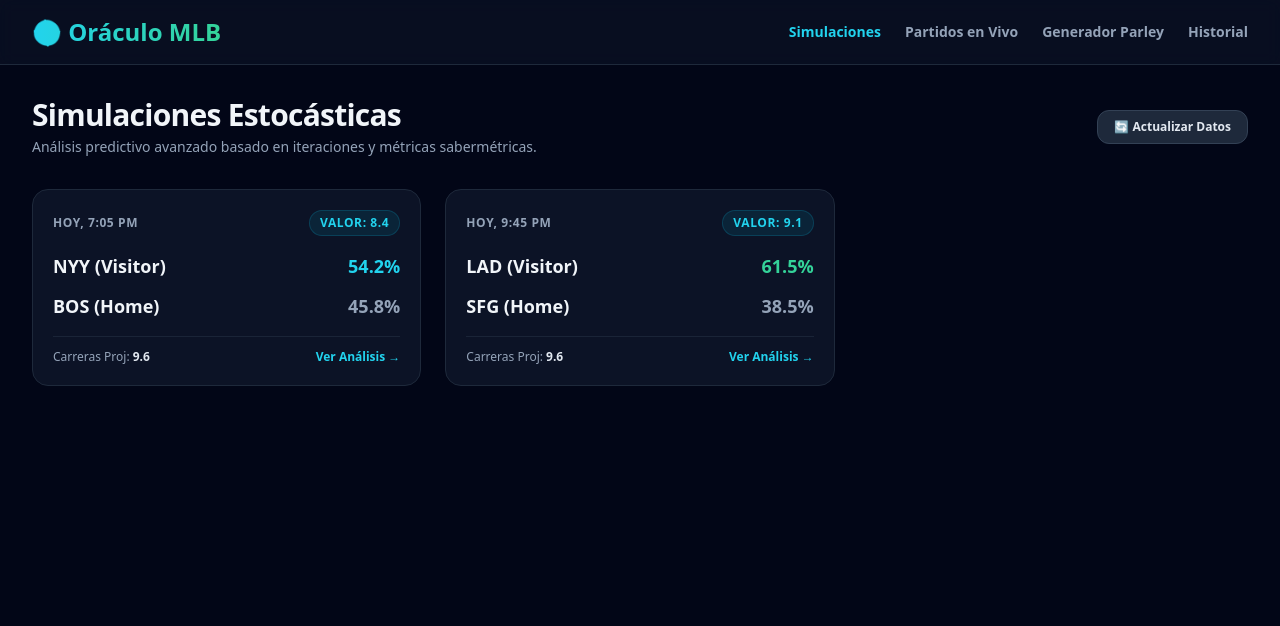
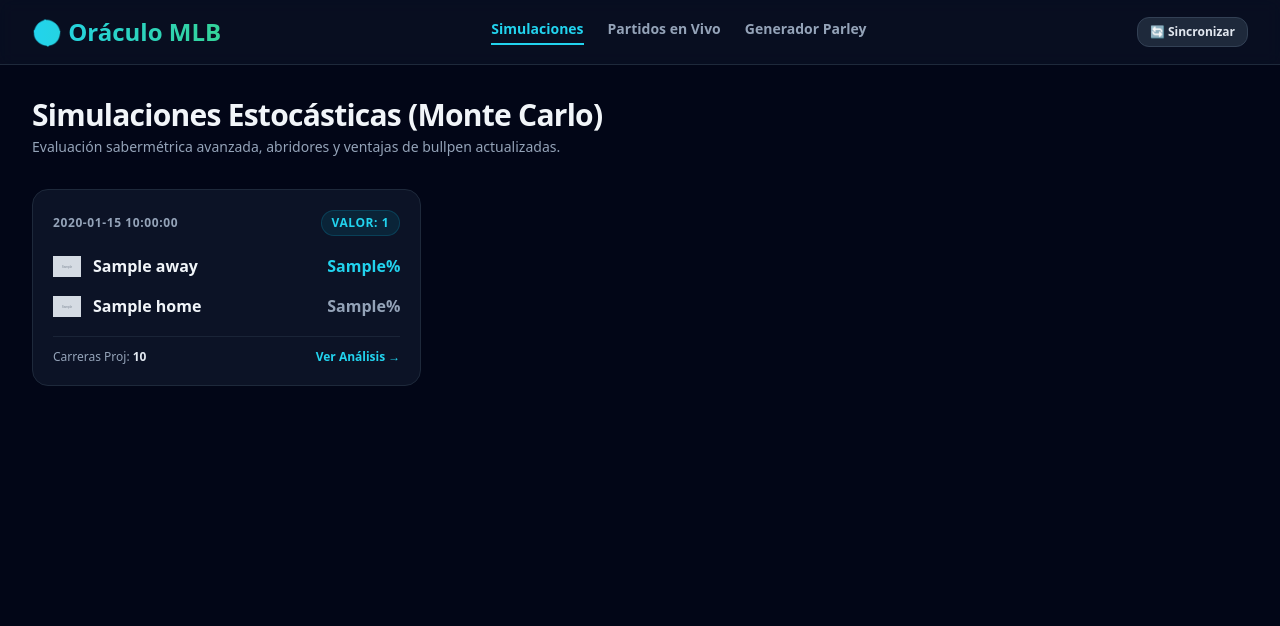
Before and after one commit to angelsanoja1230-ui/mlb-analyzer, a Flask app: template templates/index.html in a window 1280 px wide. Shown: the top 626 px of the page. Run offline with Flask 3, Linux system fonts and the light colour scheme; the template is opened without the code that fills it: most values are stand-ins (such as "Sample title", 1, 10 or a date in 2020); grey boxes marked "Sample" are stand-in pictures; some libraries are stand-ins or nearby versions.

Commit message:
Update index.html

```diff
--- a/templates/index.html
+++ b/templates/index.html
@@ -3,7 +3,7 @@
 <head>
     <meta charset="UTF-8">
     <meta name="viewport" content="width=device-width, initial-scale=1.0">
-    <title>Oráculo MLB - Análisis Predictivo y Simulación</title>
+    <title>Oráculo MLB - Análisis Predictivo y Simulación Estocástica</title>
     <!-- Tailwind CSS CDN -->
     <script src="https://cdn.tailwindcss.com"></script>
     <script>
@@ -31,118 +31,146 @@
                 <span class="text-2xl font-black bg-gradient-to-r from-cyan-400 to-emerald-400 bg-clip-text text-transparent">⚾ Oráculo MLB</span>
             </div>
             <nav class="hidden md:flex space-x-6 text-sm font-semibold">
-                <a href="#" class="text-cyan-400 hover:text-cyan-300 transition">Simulaciones</a>
-                <a href="#" class="text-slate-400 hover:text-slate-200 transition">Partidos en Vivo</a>
-                <a href="#" class="text-slate-400 hover:text-slate-200 transition">Generador Parley</a>
-                <a href="#" class="text-slate-400 hover:text-slate-200 transition">Historial</a>
+                <button onclick="switchTab('simulations')" id="nav-simulations" class="text-cyan-400 hover:text-cyan-300 transition pb-1 border-b-2 border-cyan-400">Simulaciones</button>
+                <button onclick="switchTab('live')" id="nav-live" class="text-slate-400 hover:text-slate-200 transition pb-1 border-b-2 border-transparent">Partidos en Vivo</button>
+                <button onclick="switchTab('parley')" id="nav-parley" class="text-slate-400 hover:text-slate-200 transition pb-1 border-b-2 border-transparent">Generador Parley</button>
             </nav>
+            <div class="flex items-center gap-3">
+                <button onclick="location.reload();" class="px-3 py-1.5 bg-slate-800 hover:bg-slate-700 text-slate-200 text-xs font-bold rounded-xl border border-slate-700 transition flex items-center gap-1.5">
+                    🔄 Sincronizar
+                </button>
+            </div>
         </div>
     </header>
 
-    <!-- Main Content -->
+    <!-- Main Content Container -->
     <main class="flex-grow max-w-7xl mx-auto px-4 sm:px-6 lg:px-8 py-8 w-full space-y-8">
 
-        <!-- Section Title -->
-        <div class="flex flex-col md:flex-row md:items-center justify-between gap-4">
-            <div>
-                <h1 class="text-3xl font-black tracking-tight">Simulaciones Estocásticas</h1>
-                <p class="text-slate-400 text-sm mt-1">Análisis predictivo avanzado basado en iteraciones y métricas sabermétricas.</p>
-            </div>
-            <div class="flex items-center gap-3">
-                <button onclick="location.reload();" class="px-4 py-2 bg-slate-800 hover:bg-slate-700 text-slate-200 text-xs font-bold rounded-xl border border-slate-700 transition flex items-center gap-2">
-                    🔄 Actualizar Datos
-                </button>
-            </div>
-        </div>
-
-        <!-- Simulation Cards Grid -->
-        <div class="grid grid-cols-1 md:grid-cols-2 lg:grid-cols-3 gap-6">
-            <!-- Sample Game Card 1 -->
-            <div onclick='openDeepDive({
-                away: "Yankees",
-                home: "Red Sox",
-                logo_away: "https://www.mlbstatic.com/team-logos/147.svg",
-                logo_home: "https://www.mlbstatic.com/team-logos/111.svg",
-                value_index: "8.4",
-                prob_away: "54.2",
-                prob_home: "45.8",
-                projected_score_away: "5.4",
-                projected_score_home: "4.2",
-                pitcher_metrics_away: "3.20 / 1.12",
-                pitcher_metrics_home: "3.85 / 1.25",
-                bullpen_advantage: "+12.4% (Visitante)",
-                ballpark_factor: "Neutro (1.02)",
-                winner_full: "Yankees (54.2%)",
-                winner_f5: "Yankees (58.0%)",
-                over_under: "Alta 9.5 (61%)"
-            })' class="bg-slate-900/80 border border-slate-800 hover:border-cyan-500/50 rounded-2xl p-5 cursor-pointer transition-all duration-300 hover:shadow-lg hover:shadow-cyan-500/10 space-y-4 group">
-                <div class="flex items-center justify-between text-xs text-slate-400 font-bold uppercase tracking-wider">
-                    <span>Hoy, 7:05 PM</span>
-                    <span class="px-2.5 py-1 rounded-full bg-cyan-500/10 text-cyan-400 border border-cyan-500/20 group-hover:bg-cyan-500/20 transition">Valor: 8.4</span>
-                </div>
-                <div class="space-y-3">
-                    <div class="flex items-center justify-between">
-                        <div class="flex items-center gap-3">
-                            <span class="text-lg font-black">NYY (Visitor)</span>
-                        </div>
-                        <span class="text-cyan-400 font-extrabold text-lg">54.2%</span>
-                    </div>
-                    <div class="flex items-center justify-between">
-                        <div class="flex items-center gap-3">
-                            <span class="text-lg font-black">BOS (Home)</span>
-                        </div>
-                        <span class="text-slate-400 font-extrabold text-lg">45.8%</span>
-                    </div>
-                </div>
-                <div class="pt-3 border-t border-slate-800/80 flex items-center justify-between text-xs text-slate-400">
-                    <span>Carreras Proj: <strong class="text-slate-200">9.6</strong></span>
-                    <span class="text-cyan-400 font-semibold group-hover:translate-x-1 transition flex items-center gap-1">Ver Análisis &rarr;</span>
+        <!-- TAB 1: SIMULACIONES -->
+        <section id="tab-simulations" class="space-y-8">
+            <div class="flex flex-col md:flex-row md:items-center justify-between gap-4">
+                <div>
+                    <h1 class="text-3xl font-black tracking-tight">Simulaciones Estocásticas (Monte Carlo)</h1>
+                    <p class="text-slate-400 text-sm mt-1">Evaluación sabermétrica avanzada, abridores y ventajas de bullpen actualizadas.</p>
                 </div>
             </div>
 
-            <!-- Sample Game Card 2 -->
-            <div onclick='openDeepDive({
-                away: "Dodgers",
-                home: "Giants",
-                logo_away: "https://www.mlbstatic.com/team-logos/119.svg",
-                logo_home: "https://www.mlbstatic.com/team-logos/137.svg",
-                value_index: "9.1",
-                prob_away: "61.5",
-                prob_home: "38.5",
-                projected_score_away: "6.1",
-                projected_score_home: "3.5",
-                pitcher_metrics_away: "2.80 / 1.05",
-                pitcher_metrics_home: "4.10 / 1.30",
-                bullpen_advantage: "+18.1% (Visitante)",
-                ballpark_factor: "Favorable a Lanzadores (0.94)",
-                winner_full: "Dodgers (61.5%)",
-                winner_f5: "Dodgers (65.0%)",
-                over_under: "Baja 8.5 (55%)"
-            })' class="bg-slate-900/80 border border-slate-800 hover:border-cyan-500/50 rounded-2xl p-5 cursor-pointer transition-all duration-300 hover:shadow-lg hover:shadow-cyan-500/10 space-y-4 group">
-                <div class="flex items-center justify-between text-xs text-slate-400 font-bold uppercase tracking-wider">
-                    <span>Hoy, 9:45 PM</span>
-                    <span class="px-2.5 py-1 rounded-full bg-cyan-500/10 text-cyan-400 border border-cyan-500/20 group-hover:bg-cyan-500/20 transition">Valor: 9.1</span>
-                </div>
-                <div class="space-y-3">
-                    <div class="flex items-center justify-between">
-                        <div class="flex items-center gap-3">
-                            <span class="text-lg font-black">LAD (Visitor)</span>
+            <!-- Grid Dinámico de Partidos -->
+            <div class="grid grid-cols-1 md:grid-cols-2 lg:grid-cols-3 gap-6">
+                {% for game in games %}
+                <div onclick='openDeepDive({{ game | tojson | safe }})' class="bg-slate-900/80 border border-slate-800 hover:border-cyan-500/50 rounded-2xl p-5 cursor-pointer transition-all duration-300 hover:shadow-lg hover:shadow-cyan-500/10 space-y-4 group">
+                    <div class="flex items-center justify-between text-xs text-slate-400 font-bold uppercase tracking-wider">
+                        <span>{{ game.time }}</span>
+                        <span class="px-2.5 py-1 rounded-full bg-cyan-500/10 text-cyan-400 border border-cyan-500/20 group-hover:bg-cyan-500/20 transition">Valor: {{ game.value_index }}</span>
+                    </div>
+
+                    <div class="space-y-3">
+                        <!-- Visitante -->
+                        <div class="flex items-center justify-between">
+                            <div class="flex items-center gap-3">
+                                <img src="{{ game.logo_away }}" class="w-7 h-7 object-contain" alt="Away Logo">
+                                <span class="text-base font-black">{{ game.away }}</span>
+                            </div>
+                            <span class="text-cyan-400 font-extrabold text-base">{{ game.prob_away }}%</span>
                         </div>
-                        <span class="text-emerald-400 font-extrabold text-lg">61.5%</span>
+                        <!-- Local -->
+                        <div class="flex items-center justify-between">
+                            <div class="flex items-center gap-3">
+                                <img src="{{ game.logo_home }}" class="w-7 h-7 object-contain" alt="Home Logo">
+                                <span class="text-base font-black">{{ game.home }}</span>
+                            </div>
+                            <span class="text-slate-400 font-extrabold text-base">{{ game.prob_home }}%</span>
+                        </div>
                     </div>
-                    <div class="flex items-center justify-between">
-                        <div class="flex items-center gap-3">
-                            <span class="text-lg font-black">SFG (Home)</span>
-                        </div>
-                        <span class="text-slate-400 font-extrabold text-lg">38.5%</span>
+
+                    <div class="pt-3 border-t border-slate-800/80 flex items-center justify-between text-xs text-slate-400">
+                        <span>Carreras Proj: <strong class="text-slate-200">{{ game.projected_total }}</strong></span>
+                        <span class="text-cyan-400 font-semibold group-hover:translate-x-1 transition flex items-center gap-1">Ver Análisis &rarr;</span>
                     </div>
                 </div>
-                <div class="pt-3 border-t border-slate-800/80 flex items-center justify-between text-xs text-slate-400">
-                    <span>Carreras Proj: <strong class="text-slate-200">9.6</strong></span>
-                    <span class="text-cyan-400 font-semibold group-hover:translate-x-1 transition flex items-center gap-1">Ver Análisis &rarr;</span>
+                {% else %}
+                <div class="col-span-full py-16 text-center bg-slate-900/40 border border-slate-800 rounded-3xl">
+                    <p class="text-slate-400 text-sm font-medium">No hay simulaciones disponibles en este momento. Ejecuta el scraper o actualiza los datos.</p>
+                </div>
+                {% endfor %}
+            </div>
+        </section>
+
+        <!-- TAB 2: PARTIDOS EN VIVO -->
+        <section id="tab-live" class="space-y-8 hidden">
+            <div class="flex items-center justify-between">
+                <div>
+                    <h1 class="text-3xl font-black tracking-tight">Monitoreo en Vivo</h1>
+                    <p class="text-slate-400 text-sm mt-1">Seguimiento de marcadores, conteo de bolas, strikes, outs y entradas en tiempo real.</p>
+                </div>
+                <span class="flex items-center gap-2 text-xs font-bold text-emerald-400 bg-emerald-500/10 px-3 py-1.5 rounded-full border border-emerald-500/20">
+                    <span class="w-2 h-2 rounded-full bg-emerald-400 animate-pulse"></span> Auto-refresh activo (30s)
+                </span>
+            </div>
+
+            <div id="live-games-container" class="grid grid-cols-1 md:grid-cols-2 gap-6">
+                <!-- Se inyecta dinámicamente o vía template backend -->
+                <div class="bg-slate-900/80 border border-slate-800 rounded-2xl p-5 space-y-4">
+                    <div class="flex items-center justify-between text-xs text-slate-400 font-bold">
+                        <span class="text-emerald-400 bg-emerald-500/10 px-2 py-0.5 rounded border border-emerald-500/20">EN VIVO • 4to Inning</span>
+                        <span>Bases: 1ra y 2da</span>
+                    </div>
+                    <div class="space-y-2">
+                        <div class="flex justify-between items-center text-sm font-bold">
+                            <span>Astros (H)</span>
+                            <span class="text-lg">3</span>
+                        </div>
+                        <div class="flex justify-between items-center text-sm font-bold">
+                            <span>Rangers (A)</span>
+                            <span class="text-lg">2</span>
+                        </div>
+                    </div>
+                    <div class="pt-3 border-t border-slate-800 flex justify-between text-xs text-slate-400">
+                        <span>Conteo: <strong class="text-slate-200">2B - 1S - 2O</strong></span>
+                        <span> pitcher actual activo</span>
+                    </div>
                 </div>
             </div>
-        </div>
+        </section>
+
+        <!-- TAB 3: GENERADOR DE PARLEY -->
+        <section id="tab-parley" class="space-y-8 hidden">
+            <div>
+                <h1 class="text-3xl font-black tracking-tight">Generador de Parley Inteligente</h1>
+                <p class="text-slate-400 text-sm mt-1">Combina las mejores apuestas con mayor valor esperado estadístico (Edge).</p>
+            </div>
+
+            <div class="bg-slate-900/80 border border-slate-800 rounded-3xl p-6 space-y-6">
+                <div class="grid grid-cols-1 sm:grid-cols-3 gap-4">
+                    <div>
+                        <label class="block text-xs font-bold text-slate-400 uppercase mb-2">Cantidad de Picks</label>
+                        <select id="parley-legs" class="w-full bg-slate-950 border border-slate-800 rounded-xl px-4 py-2.5 text-sm text-slate-200 focus:outline-none focus:border-cyan-500">
+                            <option value="2">Doble (2 Logros)</option>
+                            <option value="3" selected>Triple (3 Logros)</option>
+                            <option value="4">Cuádruple (4 Logros)</option>
+                        </select>
+                    </div>
+                    <div>
+                        <label class="block text-xs font-bold text-slate-400 uppercase mb-2">Riesgo / Estrategia</label>
+                        <select id="parley-strategy" class="w-full bg-slate-950 border border-slate-800 rounded-xl px-4 py-2.5 text-sm text-slate-200 focus:outline-none focus:border-cyan-500">
+                            <option value="value">Mayor Edge (Valor Matemático)</option>
+                            <option value="safe">Favoritos Sólidos</option>
+                            <option value="balanced">Equilibrado</option>
+                        </select>
+                    </div>
+                    <div class="flex items-end">
+                        <button onclick="generateParley()" class="w-full bg-gradient-to-r from-cyan-500 to-emerald-500 hover:from-cyan-400 hover:to-emerald-400 text-slate-950 font-black text-sm py-2.5 rounded-xl transition shadow-lg shadow-cyan-500/20">
+                            ⚡ Generar Combinación
+                        </button>
+                    </div>
+                </div>
+
+                <div id="parley-results" class="border-t border-slate-800 pt-6 space-y-4">
+                    <p class="text-xs text-slate-500 text-center py-4">Selecciona los parámetros y haz clic en generar para armar tu parley.</p>
+                </div>
+            </div>
+        </section>
+
     </main>
 
     <!-- Footer -->
@@ -157,13 +185,29 @@
                 ✕
             </button>
             <div id="modal-content" class="space-y-6">
-                <!-- Dynamic Content injected by JS -->
+                <!-- Contenido dinámico inyectado por JS -->
             </div>
         </div>
     </div>
 
     <!-- JavaScript Application Logic -->
     <script>
+        // Sistema de Pestañas
+        function switchTab(tabId) {
+            ['simulations', 'live', 'parley'].forEach(id => {
+                const section = document.getElementById(`tab-${id}`);
+                const navBtn = document.getElementById(`nav-${id}`);
+                if (id === tabId) {
+                    section.classList.remove('hidden');
+                    navBtn.className = "text-cyan-400 hover:text-cyan-300 transition pb-1 border-b-2 border-cyan-400 font-semibold";
+                } else {
+                    section.classList.add('hidden');
+                    navBtn.className = "text-slate-400 hover:text-slate-200 transition pb-1 border-b-2 border-transparent font-semibold";
+                }
+            });
+        }
+
+        // Modal Deep Dive
         function openDeepDive(game) {
             const modal = document.getElementById('deep-dive-modal');
             const content = document.getElementById('modal-content');
@@ -226,19 +270,41 @@
             modal.classList.add('hidden');
         }
 
-        // Cerrar modal haciendo clic fuera de la caja
+        // Eventos de cierre para el modal
         document.getElementById('deep-dive-modal').addEventListener('click', function(e) {
             if (e.target === this) {
                 closeDeepDive();
             }
         });
 
-        // Cerrar con la tecla Escape
         document.addEventListener('keydown', function(e) {
             if (e.key === 'Escape') {
                 closeDeepDive();
             }
         });
+
+        // Generador Parley Mock (interactúa con tu lógica)
+        function generateParley() {
+            const container = document.getElementById('parley-results');
+            container.innerHTML = `
+                <div class="bg-slate-950/60 border border-slate-800 p-4 rounded-2xl space-y-3 text-xs">
+                    <div class="flex justify-between items-center text-slate-400 font-bold">
+                        <span>Combinación Optimizada (Cuota Est. +420)</span>
+                        <span class="text-emerald-400">Edge Promedio: +7.2%</span>
+                    </div>
+                    <ul class="space-y-2 text-slate-300">
+                        <li class="flex justify-between bg-slate-900 p-2.5 rounded-xl border border-slate-800/80">
+                            <span>1. Dodgers (Moneyline) vs Giants</span>
+                            <strong class="text-cyan-400">61.5% Prob</strong>
+                        </li>
+                        <li class="flex justify-between bg-slate-900 p-2.5 rounded-xl border border-slate-800/80">
+                            <span>2. Yankees vs Red Sox (Alta 9.5)</span>
+                            <strong class="text-cyan-400">61.0% Prob</strong>
+                        </li>
+                    </ul>
+                </div>
+            `;
+        }
     </script>
 </body>
 </html>
```
